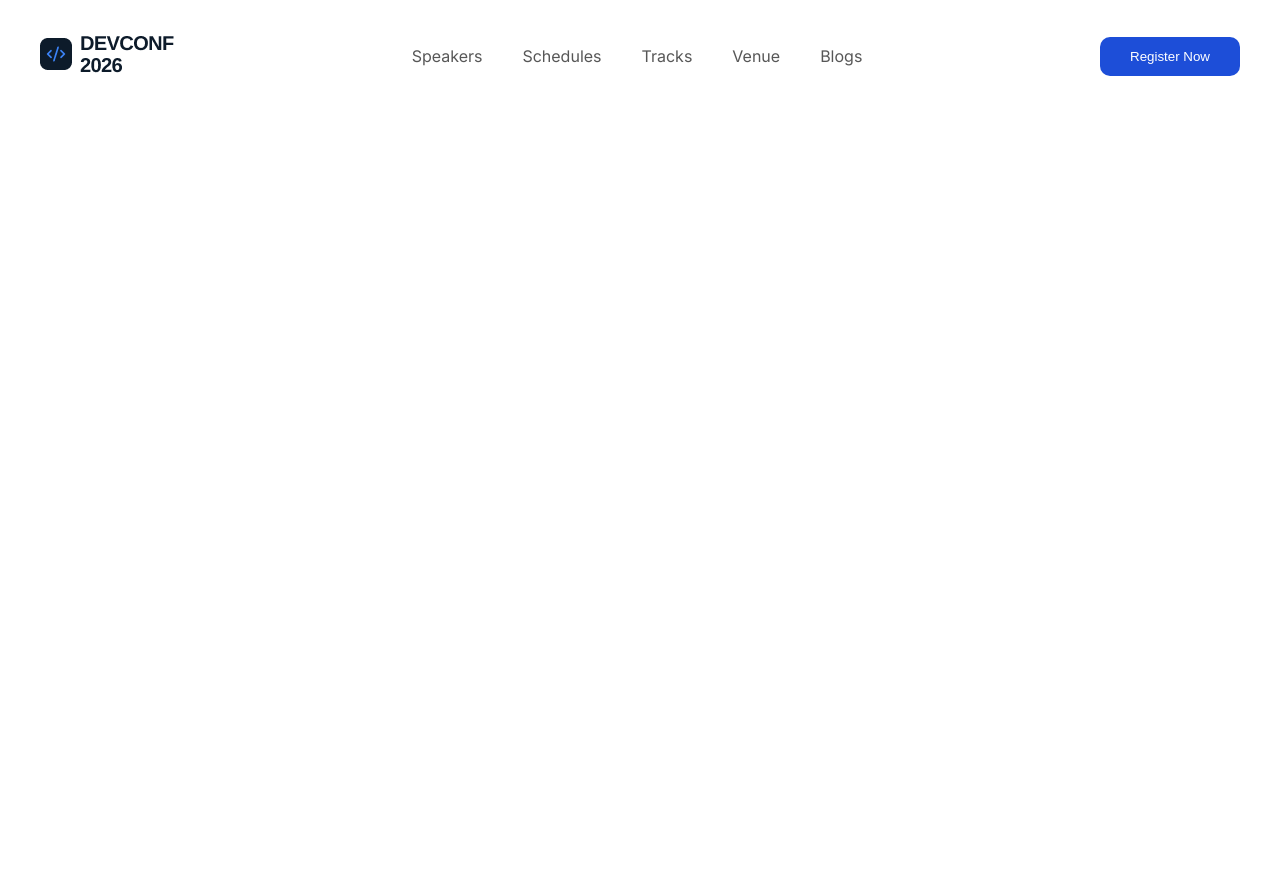
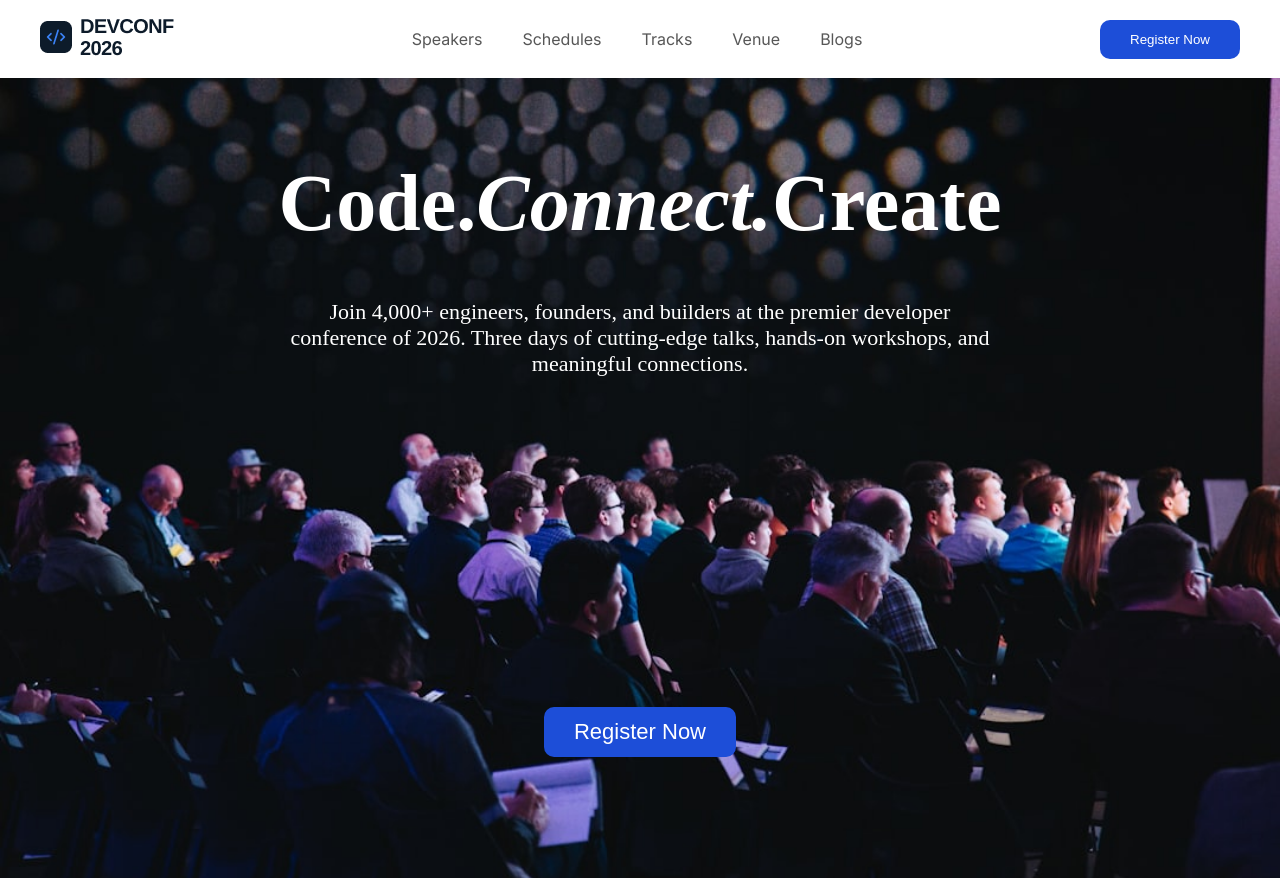
Before and after one commit to nova-tasnova/DevConf2026-landing-page, a plain HTML site: page index.html in a window 1280 px wide. Before the commit the page ends 800 px from the top, so only its background shows below. Drawn offline with Linux system fonts and the light colour scheme.

Commit message:
Hero-section added

```diff
--- a/index.html
+++ b/index.html
@@ -11,7 +11,7 @@
 </head>
 <body>
     <!-- Navbar starts -->
-     <nav class="container">
+     <nav class="container content">
 
         <!-- logo -->
         <div>
@@ -42,5 +42,18 @@
          </div>
 
      </nav>
+        <!-- Navbar Ends -->
+
+        <!-- Hero-section starts -->
+         <header class="Hero">
+            <!-- heading -->
+
+                <div class="content">
+              <h1 class="heading">Code.<em>Connect.</em>Create</h1>
+              <p>Join 4,000+ engineers, founders, and builders at the premier developer conference of 2026. Three days of cutting-edge talks, hands-on workshops, and meaningful connections.</p>
+              <button class="common-btn">Register Now</button>
+              </div>
+
+         </header>
 </body>
 </html>
--- a/style.css
+++ b/style.css
@@ -1,35 +1,75 @@
-.container{
+* {
+  margin: 0;
+  padding: 0;
+}
+.content {
   max-width: 1200px;
-    margin:auto;
+  margin: auto;
+}
+.container {
   display: flex;
   justify-content: space-between;
-    margin-top: 30px;
-    margin-bottom: 30px;
+  margin-top: 15px;
+  margin-bottom: 15px;
+
   align-items: center;
 }
 
-.common-btn{
-    background-color: #1D4ED8;
+.common-btn {
+  background-color: #1d4ed8;
   color: white;
   border-radius: 10px;
   padding: 12px 30px;
-    /* margin: auto; */
+
   border: none;
-
 }
-
 
 /* navbar sections */
 
-.menu-position{
+.menu-position {
   display: flex;
   justify-content: space-between;
   text-align: center;
-    gap:40px;
+  gap: 40px;
 }
 
-.box{
-    color:#575757;
+.box {
+  color: #575757;
   font-size: 16px;
   font-family: "Inter", sans-serif;
 }
+
+/* Hero-section */
+.Hero {
+  background-image: url(./assets/banner.jpg);
+  background-size: cover;
+  background-position: center;
+  background-repeat: no-repeat;
+  min-height: 800px;
+}
+
+.heading {
+  color: white;
+  font-size: 80px;
+  font-weight: bold;
+  padding-top: 80px;
+  margin-bottom: 50px;
+}
+
+.Hero .content {
+  text-align: center;
+}
+
+.Hero p {
+  color: white;
+  font-size: 22px;
+  max-width: 700px;
+  margin: 0 auto 30px;
+  padding-bottom: 300px;
+}
+
+.Hero .common-btn {
+  text-align: center;
+  gap: 50px;
+  font-size: 22px;
+}
```
Lines whose indentation alone changed are shown as unchanged.
